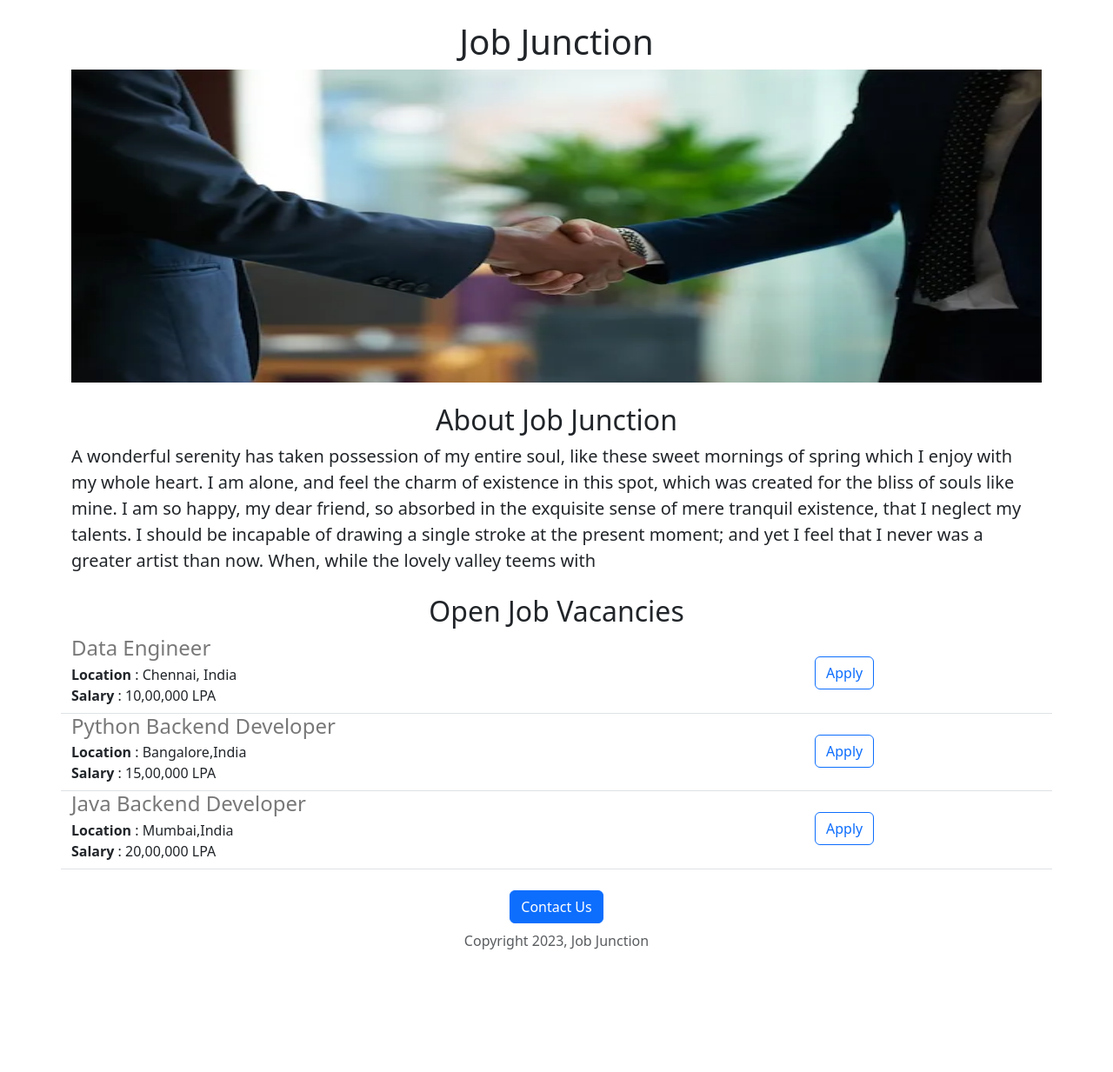
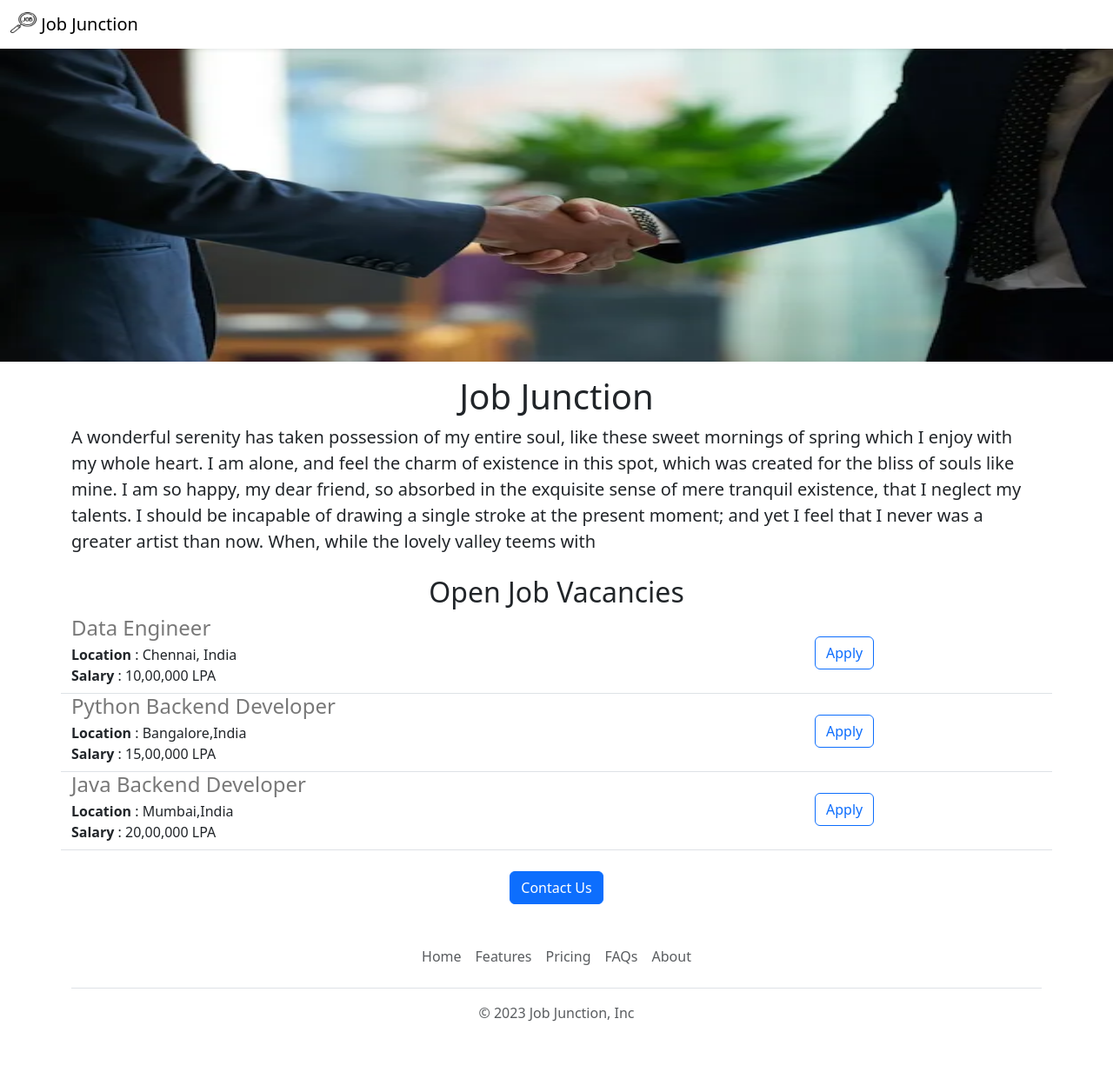
Before and after one commit to paris-rahman/careers-website, a Flask app: page / in a window 1280 px wide. Shown: the whole page at 87% size. Before the commit the page ends 1092 px from the top, so only its background shows below. Run offline with Flask 3, Linux system fonts and the light colour scheme.

Commit message:
functional and bootstrap changes

```diff
--- /dev/null
+++ b/templates/footer.html
@@ -0,0 +1,12 @@
+<div class="container">
+  <footer class="py-3 my-4">
+    <ul class="nav justify-content-center border-bottom pb-3 mb-3">
+      <li class="nav-item"><a href="#" class="nav-link px-2 text-body-secondary">Home</a></li>
+      <li class="nav-item"><a href="#" class="nav-link px-2 text-body-secondary">Features</a></li>
+      <li class="nav-item"><a href="#" class="nav-link px-2 text-body-secondary">Pricing</a></li>
+      <li class="nav-item"><a href="#" class="nav-link px-2 text-body-secondary">FAQs</a></li>
+      <li class="nav-item"><a href="#" class="nav-link px-2 text-body-secondary">About</a></li>
+    </ul>
+    <p class="text-center text-body-secondary">&copy; 2023 Job Junction, Inc</p>
+  </footer>
+</div>
--- a/templates/home.html
+++ b/templates/home.html
@@ -12,16 +12,16 @@
       width: 100%;
       height : 360px;
       object: fit; : cover;
+      margin-bottom: 16px;
     }
 
   </style>
 </head>
 <body>
+  {% include 'nav.html' %}
+  <img id = "banner" src="https://careers-website--parisrahman96.repl.co/static/Banner.jpeg" alt="HTML Dog">
   <div class = "container">
-    <h1 class = "text-center mt-4 mb-2">Job Junction</h1>
-    <img id = "banner" src="https://careers-website--parisrahman96.repl.co/static/Banner.jpeg" alt="HTML Dog">
-
-    <h2 class = "text-center mt-4 mb-2">About Job Junction</h2>
+    <h1 class = "text-center">Job Junction</h1>
         <p class = "lead">A wonderful serenity has taken possession of my entire soul, like these sweet mornings of spring which I enjoy with my whole heart. I am alone, and feel the charm of existence in this spot, which was created for the bliss of souls like mine. I am so happy, my dear friend, so absorbed in the exquisite sense of mere tranquil existence, that I neglect my talents. I should be incapable of drawing a single stroke at the present moment; and yet I feel that I never was a greater artist than now. When, while the lovely valley teems with</p>
 
     <h2 class = "text-center mt-4 mb-2">Open Job Vacancies</h2>
@@ -36,10 +36,11 @@
       </div>
 
             <div class="text-center card-footer text-body-secondary mt-4">
-              <button class="btn btn-primary">Contact Us</button>
-              <p class = "mt-2">Copyright 2023, Job Junction</p>
+              <a href="mailto:contactus@jobjunction.com?subject=Question%20about%20job%20junction&body=My%20name%20%3A%20%3Cyour%20name%20here%3E%0D%0AMy%20Question%3A%20%3Center%20question%20here%3E" class="btn btn-primary">Contact Us</a>
             </div>
     </div>
+  {% include 'footer.html' %}
+</body>
 </body>
 
 </html>
--- a/templates/jobitem.html
+++ b/templates/jobitem.html
@@ -12,6 +12,6 @@
     {%endif%}
   </div>
   <div class = "col-3 mt-4">
-  <button type="button" class="btn btn-outline-primary">Apply</button>
+  <a href = "mailto:applytous@jobjunction.com?subject=Applying%20for%20{{job['title']}}%20role&body=My%20name%20%3A%20%3Cyour%20name%20here%3E%0D%0AMy%20Resume%3A%20%3Cyour%20resume%20here%3E" type="button" class="btn btn-outline-primary">Apply</a>
   </div>
 </div>
--- /dev/null
+++ b/templates/nav.html
@@ -0,0 +1,12 @@
+<nav class="navbar fixed-top shadow-sm bg-white ">
+  <div class="container-fluid">
+    <a class="navbar-brand" href="#">
+      <img src="/static/job-search.png" alt="Logo" width="30" height="24" class="d-inline-block align-text-top">
+      Job Junction
+    </a>
+  </div>
+</nav>
+
+<div style = "height:56px;">
+
+</div>
```
Also changed, not shown: static/job-search.png (added).
